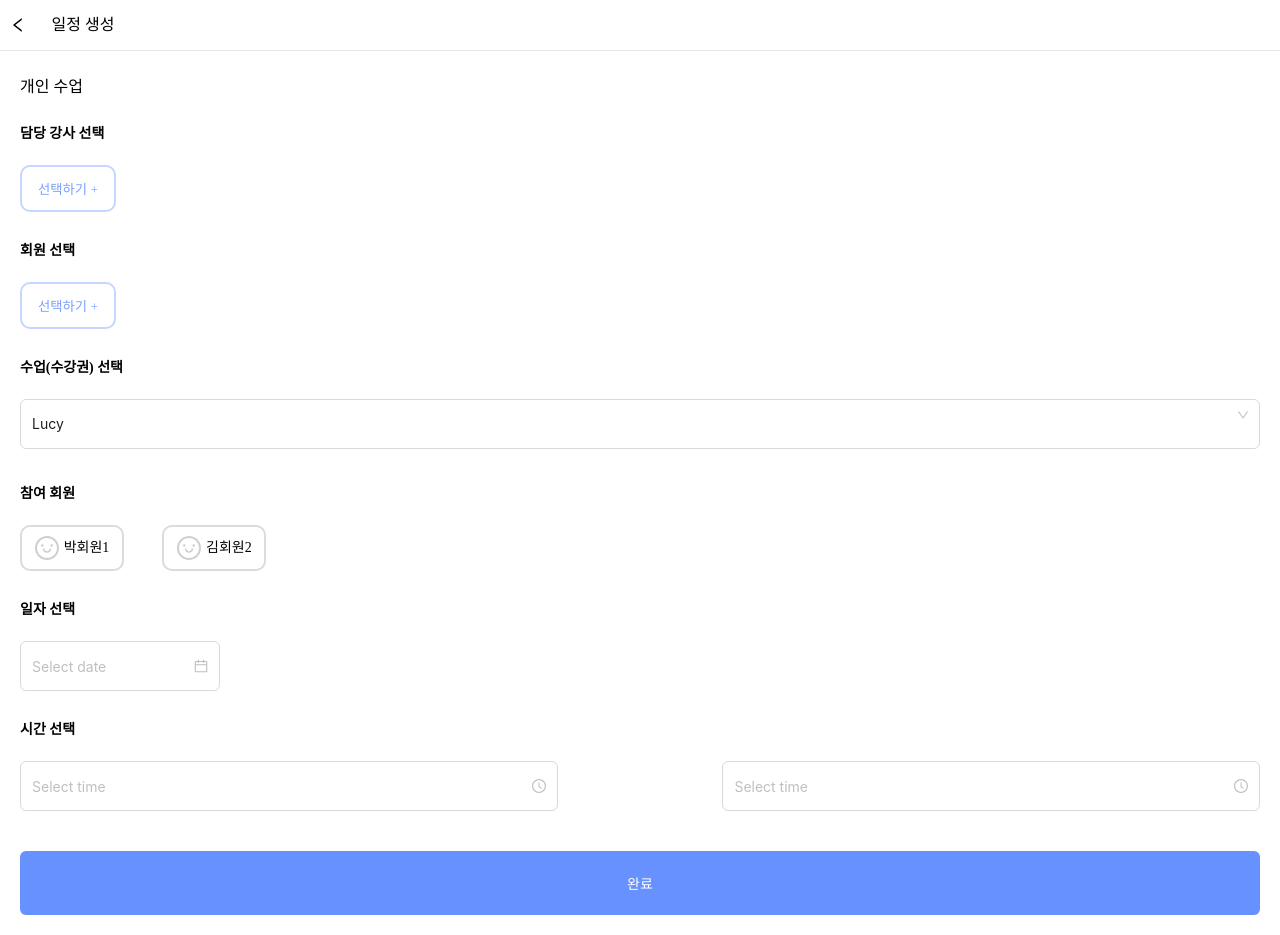
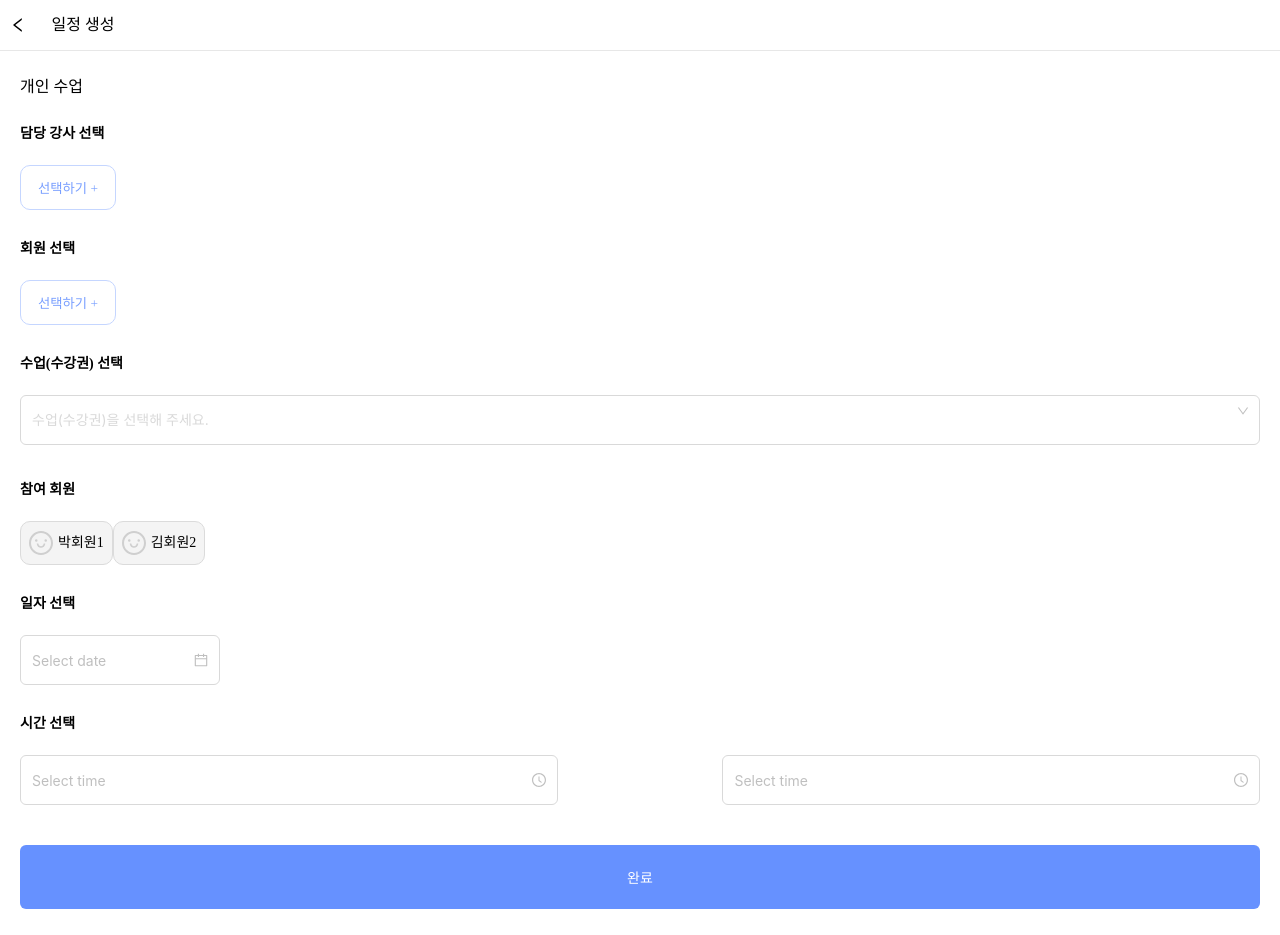
Before and after one commit to pie-sfac/2-15-onePunch, a React (Vite) app: page /schedulePage/classWrite in a window 1280 px wide. Built offline with nearby package versions, Linux system fonts and the light colour scheme.

Commit message:
feat : API 인스턴스 공통관리, 개인 수업 API 연동, 상담 API 연동

```diff
--- /dev/null
+++ b/src/commons/apiInstance/apiInstance.ts
@@ -0,0 +1,20 @@
+import axios from "axios";
+
+const apiInstance = axios.create({
+  baseURL: "http://223.130.161.221/api/v1",
+});
+
+apiInstance.interceptors.request.use(
+  function (config) {
+    const token = localStorage.getItem("accessToken");
+    if (token) {
+      config.headers["Authorization"] = `Bearer ${token}`;
+    }
+    return config;
+  },
+  function (error) {
+    return Promise.reject(error);
+  }
+);
+
+export default apiInstance;
--- /dev/null
+++ b/src/commons/libraries/utils.tsx
@@ -0,0 +1,6 @@
+export const Phone = (phone: any) => {
+  let formatPhone = phone.split(""); // 전화번호를 배열로 변환
+  formatPhone.splice(3, 0, "-"); // 4번째 위치에 하이픈 삽입
+  formatPhone.splice(8, 0, "-"); // 9번째 위치에 하이픈 삽입
+  return formatPhone.join(""); // 배열을 다시 문자열로 변환
+};
--- a/src/components/units/schedule/classWrite/classWrite.index.tsx
+++ b/src/components/units/schedule/classWrite/classWrite.index.tsx
@@ -1,11 +1,21 @@
 import * as S from "./classWrite.style";
-import { useState } from "react";
+import { MouseEventHandler, useState } from "react";
 import { useNavigate } from "react-router-dom";
+import apiInstance from "../../../../commons/apiInstance/apiInstance";
+import { Modal } from "antd";
+import { Phone } from "../../../../commons/libraries/utils";
 
 export default function ClassWrite() {
   const navigate = useNavigate();
   const [startTime, setStartTime] = useState(null);
   const [endTime, setEndTime] = useState(null);
+  const [userId, setUserId] = useState("0");
+  const [memberId, setMemberId] = useState("0");
+  const [issuedTicketId, setIssuedTicketId] = useState("0");
+  const [issuedTickets, setIssuedTickets] = useState([]);
+  const [memberName, setMemberName] = useState("");
+  const [isVisible, setIsVisible] = useState(false);
+  const [members, setMembers] = useState([]);
 
   const onStartTimeChange = (value: any) => {
     setStartTime(value);
@@ -30,6 +40,67 @@ export default function ClassWrite() {
     navigate("/schedulePage/calendar"); // <-- navigate를 사용하여 '/schedulePage/calendar'로 이동합니다.
   };
 
+  // <개인 수업 등록>
+
+  const onClickSubmt = async () => {
+    try {
+      const response = await apiInstance.post("/schedules/counseling", {
+        userId: Number(userId), // 변경할 필요가 있음
+        issuedTicketId: Number(issuedTicketId),
+        startAt: startTime?.toISOString(), // Start and end times are assumed to be moment objects
+        endAt: endTime?.toISOString(),
+      });
+      alert("일정을 등록했습니다.");
+      console.log(response.data); // Here you can handle the response
+    } catch (error) {
+      console.error(error); // Handle error
+    }
+  };
+
+  // <회원 선택>
+
+  const onClickGetId: MouseEventHandler<HTMLDivElement> = async (event) => {
+    try {
+      // 회원 아이디 가지고 오기
+      const target = event.currentTarget;
+      const postId = target.id;
+      setMemberId(postId);
+      console.log(postId);
+
+      // 여기서 postId를 사용하여 해당 사용자의 이름을 가져오는 코드
+      const responsed = await apiInstance.get(`/members/${postId}`);
+      setMemberName(responsed.data.name);
+      console.log(responsed.data.name);
+
+      // 회원 아이디에 해당하는 이슈티켓 목록 가지고 오기
+      const response = await apiInstance.get(
+        `/members/${postId}/issued-tickets`
+      );
+      setIssuedTickets(response.data.issuedTickets);
+      console.log(response.data.issuedTickets);
+      setIsVisible(false);
+    } catch (error) {
+      console.error(error); // Handle error
+    }
+  };
+
+  // < 모달 >
+
+  const openModal = async () => {
+    setIssuedTicketId("0"); // 이 줄을 추가합니다.
+    await apiInstance
+      .get("/members?page=1&size=10&sort=createdAt%2CDesc")
+      .then((response) => setMembers(response.data.datas))
+      .catch((error) => {
+        console.log(error);
+      });
+    setIsVisible(true);
+  };
+
+  const closeModal = () => {
+    setIsVisible(false);
+  };
+
   return (
     <>
       <S.Wrapper>
@@ -40,19 +111,43 @@ export default function ClassWrite() {
           </S.OutBox>
         </S.Header>
         <S.Body>
+          <Modal
+            title="회원 선택"
+            visible={isVisible}
+            onOk={closeModal}
+            onCancel={closeModal}
+            footer={null}
+          >
+            {members.map((member, index) => (
+              <S.MemberBox key={index} id={member.id} onClick={onClickGetId}>
+                <S.SmileOut />
+                <S.MemberTag>회원</S.MemberTag>
+                <S.MemberName>{member.name}</S.MemberName>
+                <S.MemberPhone>{Phone(member.phone)}</S.MemberPhone>
+              </S.MemberBox>
+            ))}
+          </Modal>
           <S.ClassTitle>개인 수업</S.ClassTitle>
           <S.Label>담당 강사 선택 </S.Label>
           <S.MemberChoiceButton>선택하기 +</S.MemberChoiceButton>
           <S.Label>회원 선택 </S.Label>
-          <S.MemberChoiceButton>선택하기 +</S.MemberChoiceButton>
+          {memberId === "0" ? (
+            <S.MemberChoiceButton onClick={openModal}>
+              선택하기 +
+            </S.MemberChoiceButton>
+          ) : (
+            <S.Box onClick={openModal}>
+              <S.SmileOut />
+              <S.Name>{memberName}</S.Name>
+            </S.Box>
+          )}
           <S.Label>수업(수강권) 선택 </S.Label>
           <S.SelectOut
-            defaultValue="lucy"
-            options={[
-              { value: "jack", label: "Jack" },
-              { value: "lucy", label: "Lucy" },
-              { value: "Yiminghe", label: "yiminghe" },
-            ]}
+            defaultValue="수업(수강권)을 선택해 주세요."
+            options={issuedTickets.map((ticket) => ({
+              value: ticket.title,
+              label: ticket.title,
+            }))}
           />
           <S.Label>참여 회원</S.Label>
           <S.BoxWrapper>
--- a/src/components/units/schedule/classWrite/classWrite.style.ts
+++ b/src/components/units/schedule/classWrite/classWrite.style.ts
@@ -38,15 +38,18 @@ export const Label = styled.p`
 `;
 
 export const Box = styled.div`
-  border: 2px solid #dbdbdb;
+  border: 1px solid #dbdbdb;
+  background-color: #f4f4f4;
   border-radius: 10px;
   display: flex;
+  width: fit-content;
+  align-items: center;
   justify-content: center;
-  align-items: center;
-  padding: 9px 2px;
-  width: 96px;
+  padding: 9px 8px;
   margin-top: 3vh;
-  margin-right: 3vw;
+  white-space: nowrap;
+  overflow: hidden;
+  cursor: pointer;
 `;
 
 export const SmileOut = styled(SmileOutlined)`
@@ -60,7 +63,7 @@ export const Name = styled.p`
 `;
 
 export const MemberChoiceButton = styled.button`
-  border: 2px solid #c5d6ff;
+  border: 1px solid #c5d6ff;
   border-radius: 10px;
   display: flex;
   justify-content: center;
@@ -76,6 +79,7 @@ export const SelectOut = styled(Select)`
   margin-top: 3vh;
   margin-bottom: 3vh;
   & .ant-select-selector {
+    color: #d9d9d9;
     height: 50px !important; // 원하는 높이로 설정하세요
     display: flex !important;
     align-items: center !important; // 가운데 정렬
@@ -122,3 +126,24 @@ export const Button = styled.button`
   border-radius: 6px;
   border: none;
 `;
+
+export const MemberBox = styled.div`
+  display: flex;
+  align-items: center;
+  padding: 10px;
+  cursor: pointer;
+  border-bottom: 1px solid #d9d9d9;
+`;
+
+export const MemberTag = styled.div`
+  background-color: #f4f4f4;
+  padding: 2px 8px;
+  border-radius: 6px;
+  margin: 0px 2vw;
+`;
+
+export const MemberName = styled.p`
+  margin-right: 10px;
+`;
+
+export const MemberPhone = styled.p``;
--- a/src/components/units/schedule/consultingWrite/consultingWrite.index.tsx
+++ b/src/components/units/schedule/consultingWrite/consultingWrite.index.tsx
@@ -1,11 +1,35 @@
 import * as S from "./consultingWrite.style";
-import { useState } from "react";
+import { ChangeEvent, MouseEventHandler, useEffect, useState } from "react";
 import { useNavigate } from "react-router-dom";
+import { Modal, Button } from "antd";
+import axios from "axios";
+import { useRecoilState } from "recoil";
+import apiInstance from "../../../../commons/apiInstance/apiInstance";
+import { Phone } from "../../../../commons/libraries/utils";
 
 export default function ConsultingWrite() {
   const [startTime, setStartTime] = useState(null);
   const [endTime, setEndTime] = useState(null);
   const navigate = useNavigate();
+  const [isVisible, setIsVisible] = useState(false);
+  const [staffs, setStaffs] = useState([]);
+  const [userId, setUserId] = useState("0");
+  const [clientName, setClientName] = useState("");
+  const [clientPhone, setClientPhone] = useState("");
+  const [memo, setMemo] = useState("");
+  const [userName, setUserName] = useState("");
+
+  const onChangeName = (event: ChangeEvent<HTMLInputElement>) => {
+    setClientName(event.target.value);
+  };
+
+  const onChangePhone = (event: ChangeEvent<HTMLInputElement>) => {
+    setClientPhone(event.target.value);
+  };
+
+  const onChangeMemo = (event: any) => {
+    setMemo(event.target.value);
+  };
 
   const onStartTimeChange = (value: any) => {
     setStartTime(value);
@@ -29,6 +53,54 @@ export default function ConsultingWrite() {
   const handleOutBoxClick = () => {
     navigate("/schedulePage/calendar"); // <-- navigate를 사용하여 '/schedulePage/calendar'로 이동합니다.
   };
+
+  const openModal = async () => {
+    await apiInstance
+      .get("/staffs?page=1&sort=createdAt%2CDesc")
+      .then((response) => setStaffs(response.data.datas))
+      .catch((error) => {
+        console.log(error);
+      });
+    setIsVisible(true);
+  };
+
+  const closeModal = () => {
+    setIsVisible(false);
+  };
+
+  const onClickSubmt = async () => {
+    try {
+      const response = await apiInstance.post("/schedules/counseling", {
+        userId: Number(userId), // 변경할 필요가 있음
+        clientName: clientName,
+        clientPhone: clientPhone,
+        memo: memo,
+        startAt: startTime?.toISOString(), // Start and end times are assumed to be moment objects
+        endAt: endTime?.toISOString(),
+      });
+      alert("일정을 등록했습니다.");
+      console.log(response.data); // Here you can handle the response
+    } catch (error) {
+      console.error(error); // Handle error
+    }
+  };
+
+  const onClickGetId: MouseEventHandler<HTMLDivElement> = async (event) => {
+    try {
+      const target = event.currentTarget;
+      const postId = target.id;
+      setUserId(postId);
+
+      // 여기서 postId를 사용하여 해당 사용자의 이름을 가져오는 코드
+      const response = await apiInstance.get(`/staffs/${postId}`);
+      setUserName(response.data.name);
+
+      setIsVisible(false);
+    } catch (error) {
+      console.error(error); // Handle error
+    }
+  };
+
   return (
     <>
       <S.Wrapper>
@@ -39,9 +111,35 @@ export default function ConsultingWrite() {
           </S.OutBox>
         </S.Header>
         <S.Body>
+          <Modal
+            title="담당 강사 선택"
+            visible={isVisible}
+            onOk={closeModal}
+            onCancel={closeModal}
+            footer={null}
+          >
+            {staffs.map((staff, index) => (
+              <S.StaffBox key={index} id={staff.id} onClick={onClickGetId}>
+                <S.SmileOut />
+                <S.StaffTag>직원</S.StaffTag>
+                <S.StaffName>{staff.name}</S.StaffName>
+                <S.StaffPhone>{Phone(staff.phone)}</S.StaffPhone>
+              </S.StaffBox>
+            ))}
+          </Modal>
           <S.ConsultingTitle>상담</S.ConsultingTitle>
           <S.Label>담당 강사 선택 </S.Label>
-          <S.MemberChoiceButton>선택하기 +</S.MemberChoiceButton>
+
+          {userId === "0" ? (
+            <S.MemberChoiceButton onClick={openModal}>
+              선택하기 +
+            </S.MemberChoiceButton>
+          ) : (
+            <S.Box onClick={openModal}>
+              <S.SmileOut />
+              <S.Name>{userName}</S.Name>
+            </S.Box>
+          )}
           <S.Label>일자 선택</S.Label>
           <S.DateOut />
           <S.Label>시간 선택</S.Label>
@@ -54,19 +152,20 @@ export default function ConsultingWrite() {
             />
           </S.TimeBox>
           <S.Label>이름 </S.Label>
-          <S.Text />
+          <S.Text onChange={onChangeName} placeholder="ex) 홍길동" />
           <S.Label>역락처 </S.Label>
-          <S.Text />
+          <S.Text onChange={onChangePhone} placeholder="ex) 01012341234" />
           <S.Label>일정 메모</S.Label>
           <S.TextAreaOut
             showCount
             maxLength={100}
             style={{ height: 120, resize: "none" }}
             placeholder="disable resize"
+            onChange={onChangeMemo}
           />
         </S.Body>
         <S.Footer>
-          <S.Button>완료</S.Button>
+          <S.Button onClick={onClickSubmt}>완료</S.Button>
         </S.Footer>
       </S.Wrapper>
     </>
--- a/src/components/units/schedule/consultingWrite/consultingWrite.style.ts
+++ b/src/components/units/schedule/consultingWrite/consultingWrite.style.ts
@@ -41,15 +41,18 @@ export const Label = styled.p`
 `;
 
 export const Box = styled.div`
-  border: 2px solid #dbdbdb;
+  border: 1px solid #dbdbdb;
+  background-color: #f4f4f4;
   border-radius: 10px;
   display: flex;
+  width: fit-content;
+  align-items: center;
   justify-content: center;
-  align-items: center;
-  padding: 9px 2px;
-  width: 96px;
+  padding: 9px 8px;
   margin-top: 3vh;
-  margin-right: 3vw;
+  white-space: nowrap;
+  overflow: hidden;
+  cursor: pointer;
 `;
 
 export const SmileOut = styled(SmileOutlined)`
@@ -60,10 +63,11 @@ export const SmileOut = styled(SmileOutlined)`
 
 export const Name = styled.p`
   font-size: 14px;
+  color: #aeaeae;
 `;
 
 export const MemberChoiceButton = styled.button`
-  border: 2px solid #c5d6ff;
+  border: 1px solid #c5d6ff;
   border-radius: 10px;
   display: flex;
   justify-content: center;
@@ -132,3 +136,24 @@ export const Button = styled.button`
   border-radius: 6px;
   border: none;
 `;
+
+export const StaffBox = styled.div`
+  display: flex;
+  align-items: center;
+  padding: 10px;
+  cursor: pointer;
+  border-bottom: 1px solid #d9d9d9;
+`;
+
+export const StaffTag = styled.div`
+  background-color: #f4f4f4;
+  padding: 2px 8px;
+  border-radius: 6px;
+  margin: 0px 2vw;
+`;
+
+export const StaffName = styled.p`
+  margin-right: 10px;
+`;
+
+export const StaffPhone = styled.p``;
```
